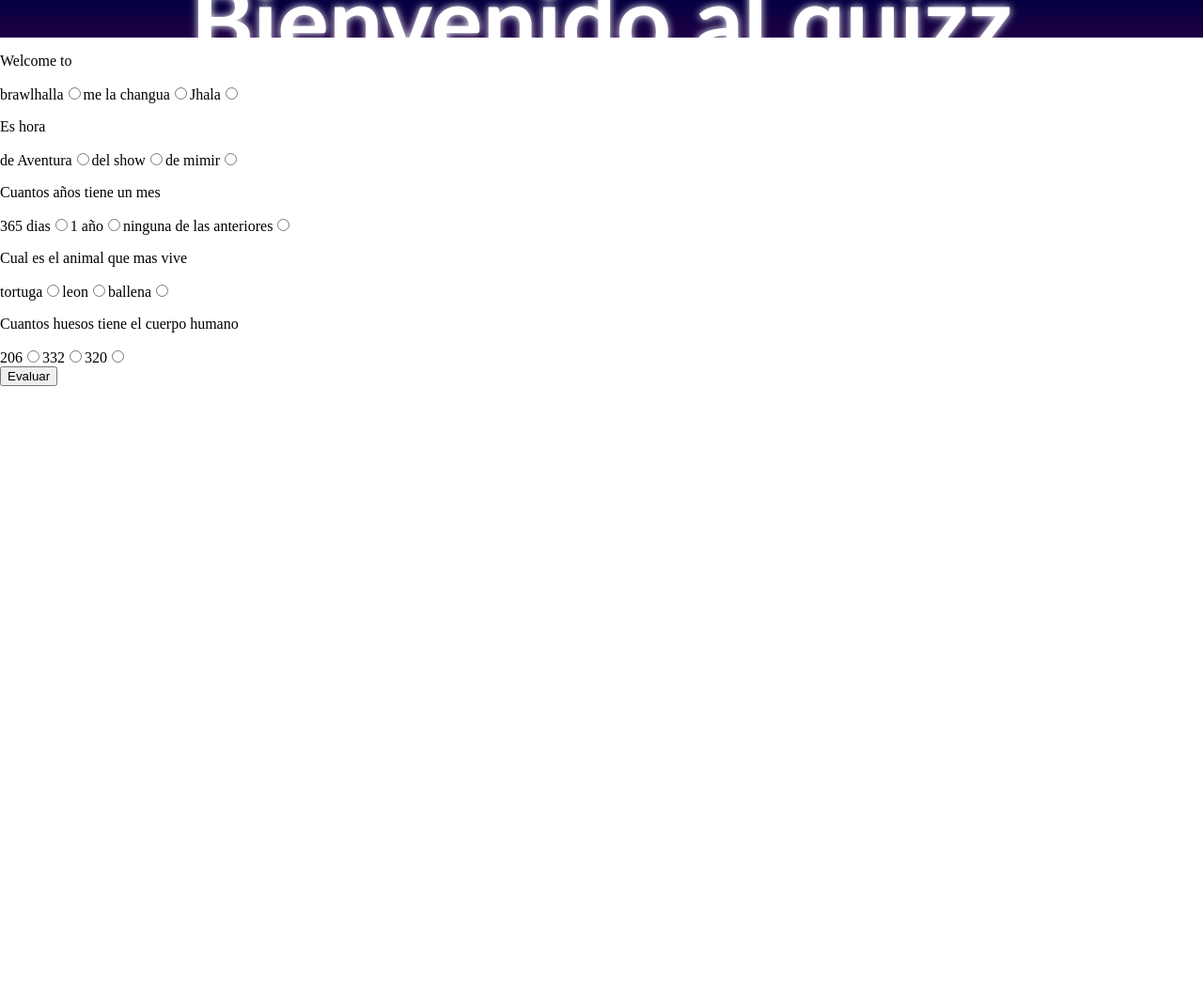
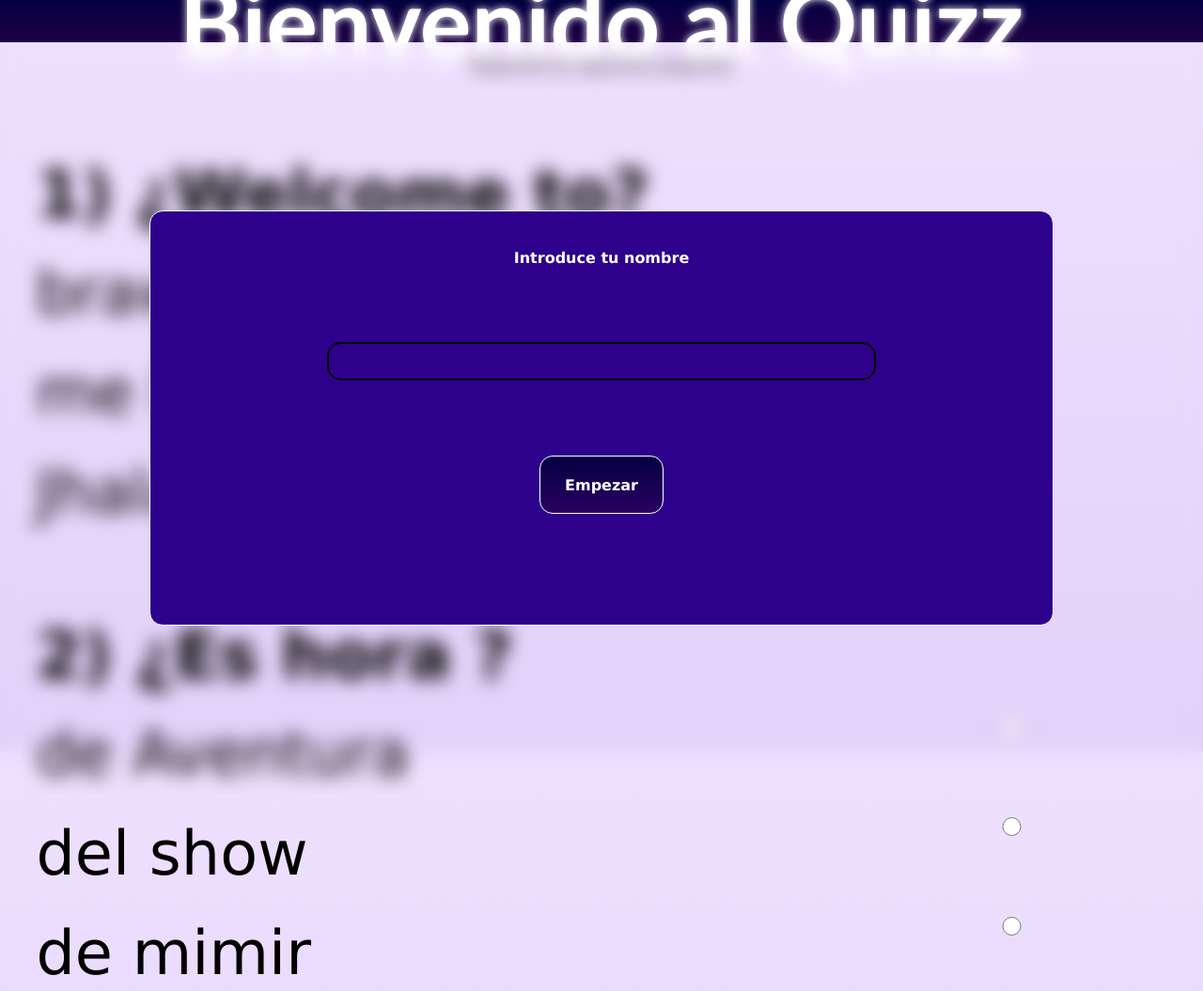
Before and after one commit to AndersonVanegas/Quizz, a plain HTML site: page index.html in a window 1280 px wide. Shown: the top 1055 px of the page at 94% size. Before the commit the page ends 800 px from the top, so only its background shows below. Drawn offline with Linux system fonts and the light colour scheme.

Commit message:
Add files via upload

```diff
--- a/index.html
+++ b/index.html
@@ -7,10 +7,25 @@
     <link rel="stylesheet" href="style.css" />
   </head>
   <body>
-    <header class="header"><h2>Bienvenido al quizz</h2></header>
-    <form action="" id="listaDePreguntas">
-    </form>
-    <input type="button" value="Evaluar" onclick="boton()" />
+    <header class="header"><h2>Bienvenido al Quizz</h2></header>
+    <main>
+      <div class="username" id="userInfo">
+        <div class="username-content">
+          <p>Introduce tu nombre</p>
+        <input type="text" name="username" id="user" class="textbox" value="">
+        <div class="btn-user" onclick="registerName()"><p>Empezar</p></div>
+        </div>
+        <div class="user-message">
+          <div class="close"><a href="#">&times;</a></div>
+          <p id="comment">Hola mundo veamos que esperas</p>
+          <p id="showScore">Hola mundo</p>
+        </div>
+      </div>
+      <div class="section"><p>Responde las siguientes preguntas</p></div>
+      <form action="" id="listaDePreguntas">
+      </form>
+      <div class="btn" onclick="evaluar()"><p>Finalizar</p></div>
+    </main>
     <script src="script.js"></script>
   </body>
 </html>
--- a/script.js
+++ b/script.js
@@ -9,11 +9,14 @@ class Pregunta {
       let elementos = document.querySelectorAll(
         `input[name="pregunta${this.indice}"]`
       );
+      let signal_color = document.querySelectorAll(`#pregunta${this.indice} label`);
       elementos.forEach((radius) => {
+        false_count += radius.checked ? 0 : 1;
+
+        //Si el input esta activado, el label correspondiente cambiara de color si la respuesta es correcta o incorrecta
         if (radius.checked) {
-          let resultado =
-            parseInt(radius.value) == respuesta ? "Correcto" : "Incorrecto";
-          console.log(resultado);
+          signal_color[radius.value].style.color =
+            parseInt(radius.value) == respuesta ? "green" : "red";
         }
       });
     };
@@ -21,6 +24,7 @@ class Pregunta {
     this.asignacion = (id) => {
       // Creacion de elementos HTML en javascript
       const div = document.createElement("div");
+      const div_content = document.createElement("div");
       const p = document.createElement("p");
       const label0 = document.createElement("label");
       const label1 = document.createElement("label");
@@ -30,8 +34,9 @@ class Pregunta {
       const input2 = document.createElement("input");
 
       // Colocar Valores
-      p.textContent = pregunta;
+      p.textContent = `${indice + 1}) ¿${pregunta}?`;
       div.id = `pregunta${id}`;
+      div_content.className = "opciones";
 
       label0.textContent += opciones[0];
       input0.type = "radio";
@@ -49,12 +54,13 @@ class Pregunta {
       input2.value = "2";
 
       div.appendChild(p);
-      div.appendChild(label0);
-      div.appendChild(input0);
-      div.appendChild(label1);
-      div.appendChild(input1);
-      div.appendChild(label2);
-      div.appendChild(input2);
+      div.appendChild(div_content);
+      div_content.appendChild(label0);
+      div_content.appendChild(input0);
+      div_content.appendChild(label1);
+      div_content.appendChild(input1);
+      div_content.appendChild(label2);
+      div_content.appendChild(input2);
 
       const listaDePreguntasHTML = document.getElementById("listaDePreguntas"); // recupere el form
       listaDePreguntasHTML.appendChild(div);
@@ -62,8 +68,10 @@ class Pregunta {
   }
 }
 
+let Start = document.getElementById("userInfo");
+let UserName = document.getElementById("user");
+let Score = 0;
 const listaDePreguntas = [];
-
 const creadorDePreguntas = (pregunta, opciones, respuesta, indice) => {
   const clasePregunta = new Pregunta(pregunta, opciones, respuesta, indice);
   listaDePreguntas.push(clasePregunta);
@@ -94,12 +102,20 @@ creadorDePreguntas("Cuantos huesos tiene el cuerpo humano",
   4
 );
 
-const boton = () => {
+const evaluar = () => {
   for (let index = 0; index < listaDePreguntas.length; index++) {
     listaDePreguntas[index].verificacion();
   }
 };
-
+const registerName = () => {
+  Start.style.transform = "scale(0,0)";
+  Start.style.transition = "0.5s";
+  Start.style.opacity = "0";
+  let cuerpo = document.querySelector("body");
+  cuerpo.style.overflow = "visible";
+  cuerpo.style.height = "100%";
+  console.log(UserName.value);
+}
 (() => {
   for (let index = 0; index < listaDePreguntas.length; index++) {
     listaDePreguntas[index].asignacion(index);
--- a/style.css
+++ b/style.css
@@ -1,10 +1,16 @@
+* {
+    font-family:Verdana, Geneva, Tahoma, sans-serif;
+}
 body {
     margin: 0;
+    background: linear-gradient(rgb(238, 225, 254),rgb(226, 209, 249));
+    height: 100vh;
+    overflow:hidden;
 }
 .header {
     background: linear-gradient(rgb(4, 0, 65),rgb(30, 0, 68));
     width: 100%;
-    height: 40px;
+    height: 45px;
     display: flex;
     justify-content: center;
     align-items: center;
@@ -13,6 +19,142 @@ body {
     margin: 0;
     text-shadow: 0 0 1vh rgb(255, 255, 255);
     font-family:'Trebuchet MS', 'Lucida Sans Unicode', 'Lucida Grande', 'Lucida Sans', Arial, sans-serif;
-    font-size: 8vw;
+    font-size: 10vw;
     color: white;
 }
+.username {
+    width: 100%;
+    height: 100vh;
+    backdrop-filter:blur(10px);
+    display: flex;
+    justify-content: center;
+    align-items: center;
+    position: absolute;
+}
+.username-content {
+    background-color: rgb(45, 1, 139);
+    color: white;
+    border: solid 1px white;
+    border-radius: 14px;
+    width: 75%;
+    height: 50vh;
+    padding-top: 40px;
+    display: flex;
+    flex-direction: column;
+    align-items: center;
+    gap: 20%;
+}
+.username-content p {
+    font-weight: bold;
+    margin:0;
+}
+.username-content .textbox {
+    width: 60%;
+    height: 35px;
+    background-color: transparent;
+    color: white;
+    border:solid 2px black;
+    border-radius: 15px;
+    text-align: center;
+}
+.username-content .btn-user {
+    height: 60px;
+    width: 130px;
+    display: flex;
+    justify-content: center;
+    align-items: center;
+    border: solid rgb(255, 255, 255) 1px;
+    border-radius: 14px;
+    background: linear-gradient(rgb(4, 0, 65),rgb(42, 0, 98));
+}
+.section {
+    width: 100%;
+    display: flex;
+    justify-content: center;
+    align-items: center;
+}
+form {
+    display: grid;
+    justify-content: center;
+    align-items: center;
+    padding: 0 3%;
+}
+form div p {
+    font-size: 5.5vw;
+    margin-bottom: 25px;
+    font-weight: bold;
+}
+form div .opciones {
+    display: grid;
+    grid-template-columns: 70% 1fr;
+    margin-bottom: 25px;
+    gap: 30px;
+}
+form div .opciones input {
+    height: 20px;
+    margin: 0;
+}
+form div .opciones label {
+    font-size: 5.1vw;
+}
+.btn {
+    cursor: pointer;
+    height: 60px;
+    width: 130px;
+    margin: 0 auto 19px auto;
+    display: flex;
+    justify-content: center;
+    align-items: center;
+    border: solid rgb(255, 255, 255) 1px;
+    border-radius: 14px;
+    background: linear-gradient(rgb(4, 0, 65),rgb(30, 0, 68));
+
+}
+.btn p {
+    color: white;
+    font-weight: bold;
+}
+.user-message {
+    width: 75%;
+    height: 50vh;
+    position: absolute;
+    display: none;
+    flex-direction: column;
+    background-color: rgb(45, 1, 139);
+    color: white;
+    border: solid 1px white;
+    border-radius: 14px;
+
+}
+.user-message .close {
+    margin-left: 87%;
+    position: relative;
+    top: -30px;
+    width: 50px;
+    height: 50px;
+    background-color: rgb(255, 0, 0);
+    border: solid 3px white;
+    border-radius: 50px;
+    display: flex;
+    justify-content: center;
+    align-items: center;
+    padding-bottom: 4px;
+    cursor: pointer;
+}
+
+.user-message .close a{
+    font-size: 50px;
+    color: white;
+    text-decoration: none;
+    font-weight: bold;
+}
+.user-message p {
+    text-align: center;
+    font-size: 30px;
+}
+@media screen and (min-width: 320px) {
+    .header h2 {
+        font-size: 8vw;
+        text-shadow: 0 0 1vh rgb(255, 255, 255);
+    }
+}
```
